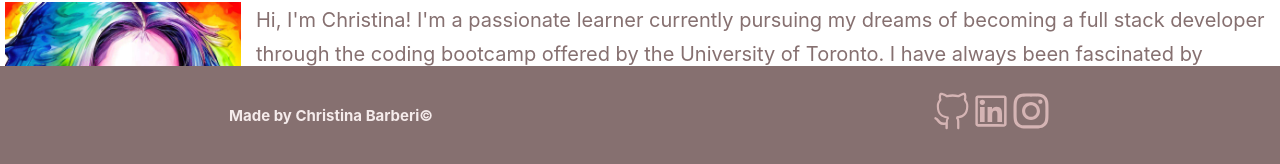
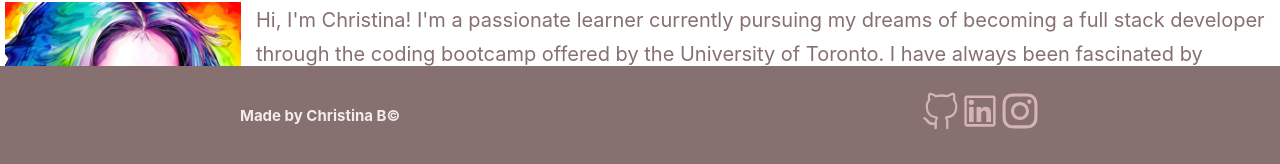
Before and after one commit to Christinaecb/Christinas-React-Portfolio, a React (Create React App) app: page / in a window 1280 px wide. Shown: the part 634-798 px from the top of the page. Built offline with nearby package versions, Linux system fonts and the light colour scheme.

Commit message:
removed more personal info

```diff
--- a/src/components/Footer/index.js
+++ b/src/components/Footer/index.js
@@ -6,7 +6,7 @@ import { FaInstagram } from "react-icons/fa";
 function Footer() {
   return (
     <footer>
-      <h2>Made by Christina Barberi©</h2>
+      <h2>Made by Christina B©</h2>
       <p>
         <ul>
           <a href="https://github.com/Christinaecb">
```
